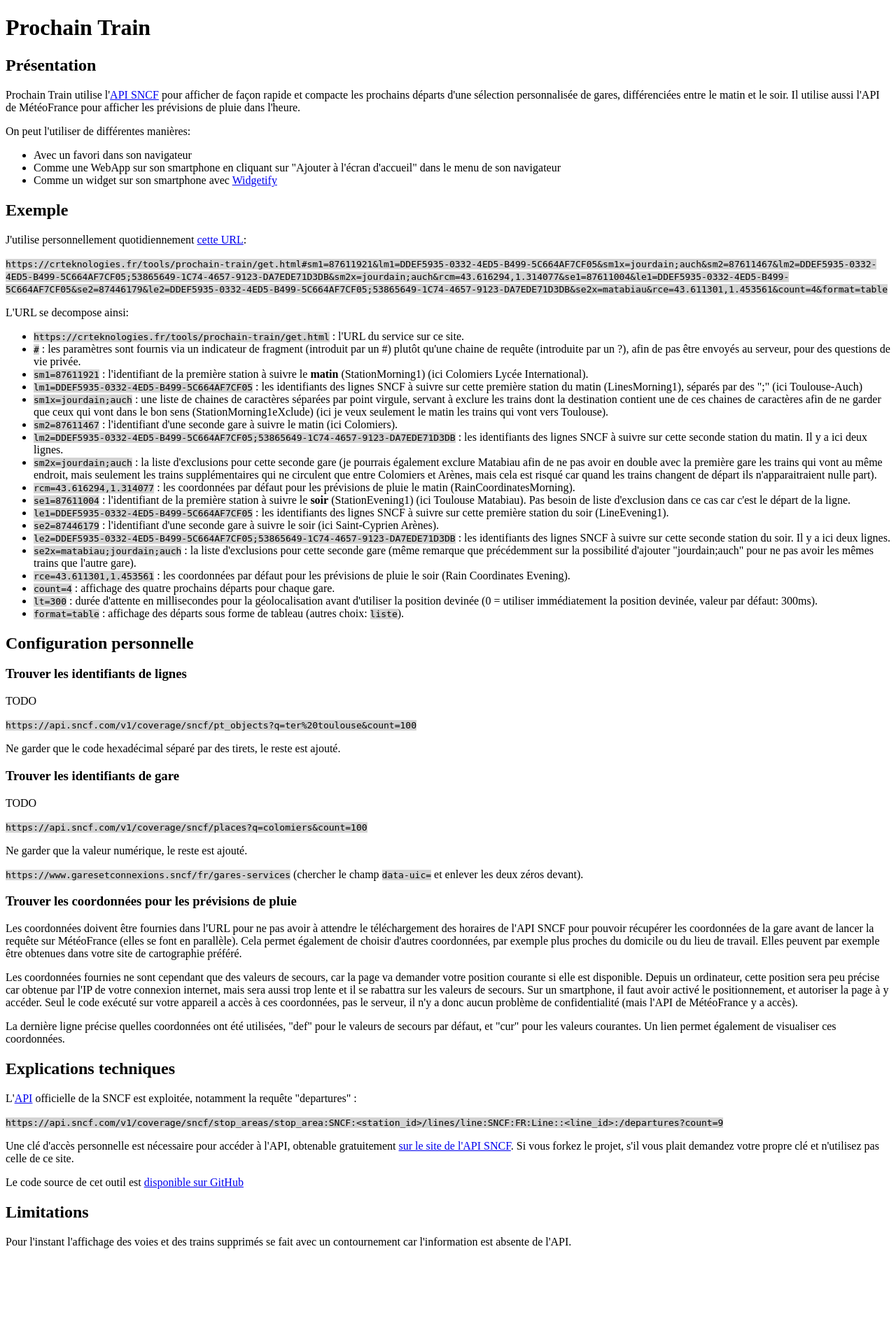
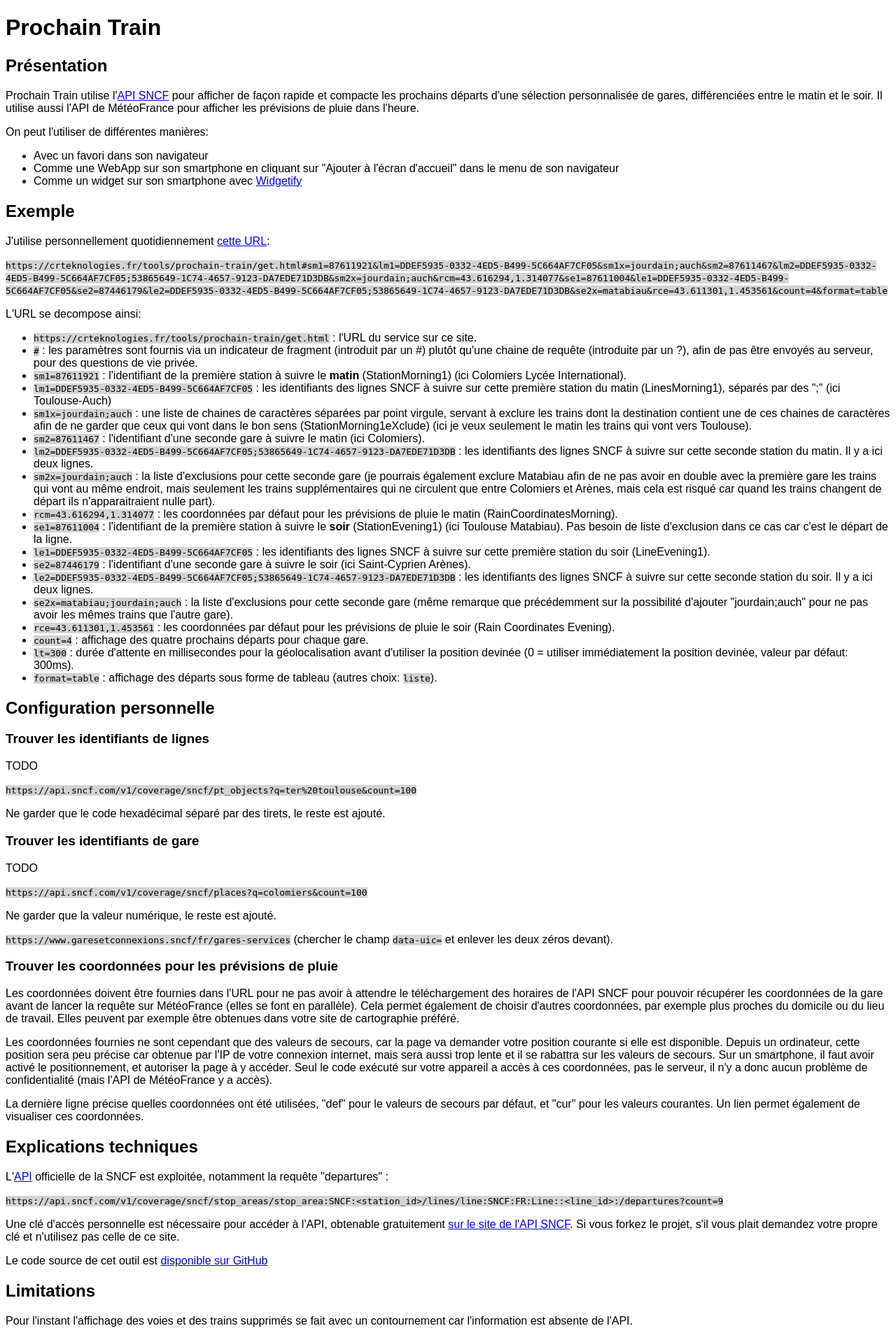
Before and after one commit to cyril42e/prochain-train, a PHP site: page / in a window 1280 px wide. Shown: the whole page at 70% size. Before the commit the page ends 1784 px from the top, so only its background shows below. Run offline with PHP 8.4, Linux system fonts and the light colour scheme.

Commit message:
Specify font families so that the rendering is more consistent between browsers

```diff
--- a/style-get.css
+++ b/style-get.css
@@ -1,5 +1,6 @@
 body {
     background-color: #eeeeee;
+    font-family: Arial, Helvetica, sans-serif;
 }
 
 .real_normal {
--- a/style-index.css
+++ b/style-index.css
@@ -1,3 +1,7 @@
+body {
+  font-family: Arial, Helvetica, sans-serif;
+}
+
 pre {
   display: inline;
   margin: 0;
```
